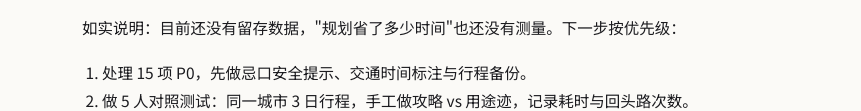
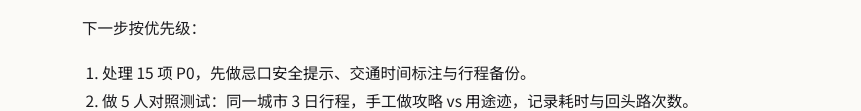
Before and after one commit to KaikunGao/kaikungao.github.io, a plain HTML site: page projects/tuji.html in a window 1280 px wide. Shown: the part 4343-4454 px from the top of the page, without its empty margins (184-1045 px from the left). Drawn offline with Linux system fonts and the light colour scheme; a web font is replaced by a local one.

Commit message:
Portfolio v5.2: remove the remaining 如实说明 disclaimers on the Tuji and ProteinWallet detail pages; PDF regenerated
Co-Authored-By: Claude Fable 5.1 <noreply@anthropic.com>

```diff
--- a/projects/tuji.html
+++ b/projects/tuji.html
@@ -88,7 +88,7 @@
 <tr><td>AI 生成任意城市</td><td>上线当天实测南京：16 个景点，约 2 分钟</td></tr>
 <tr><td>用户反馈迭代</td><td>远郊一日游开关、酒店精确出发点、四种出行方式对比</td></tr>
 </table>
-<p>如实说明：目前还没有留存数据，"规划省了多少时间"也还没有测量。下一步按优先级：</p>
+<p>下一步按优先级：</p>
 <ol>
 <li>处理 15 项 P0，先做忌口安全提示、交通时间标注与行程备份。</li>
 <li>做 5 人对照测试：同一城市 3 日行程，手工做攻略 vs 用途迹，记录耗时与回头路次数。</li>
```
Also changed, not shown: projects/protein-wallet.html (+0 -1 lines), 1 other file.
